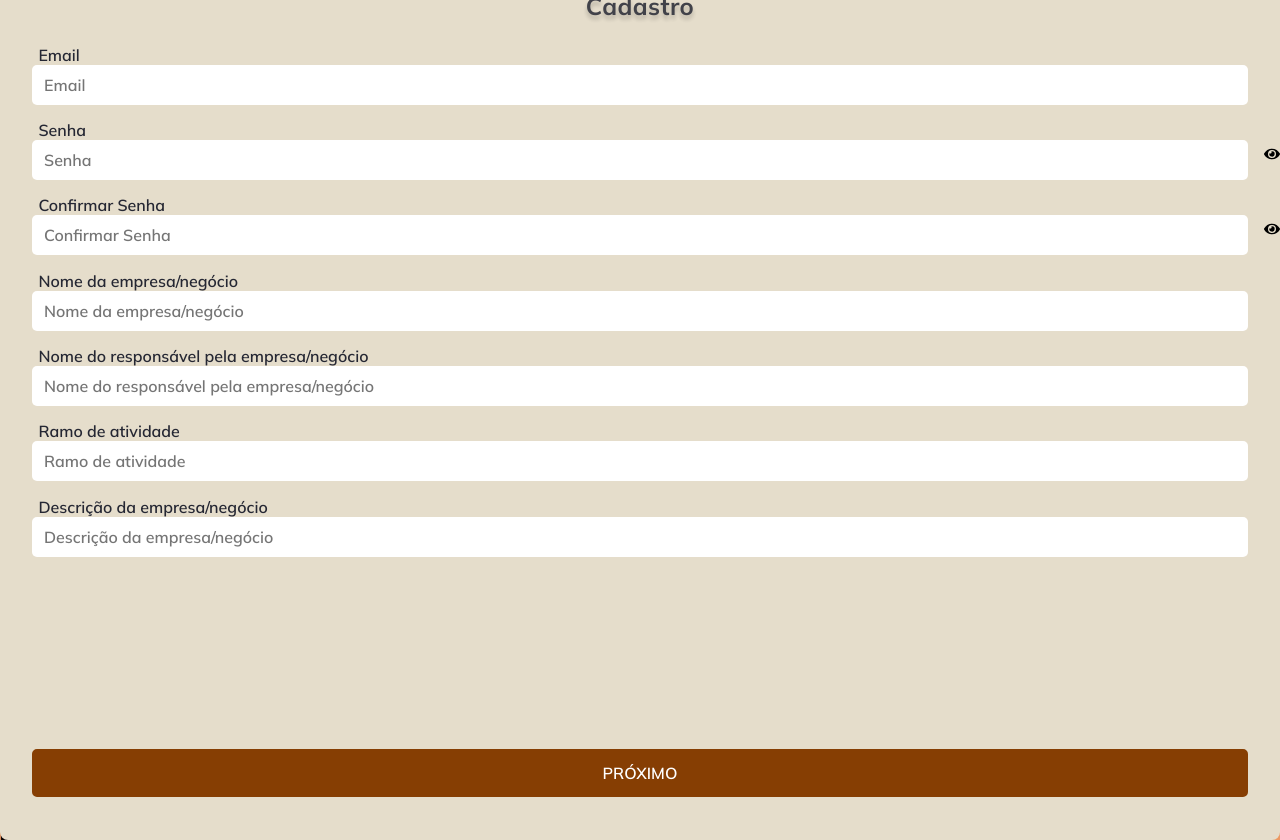
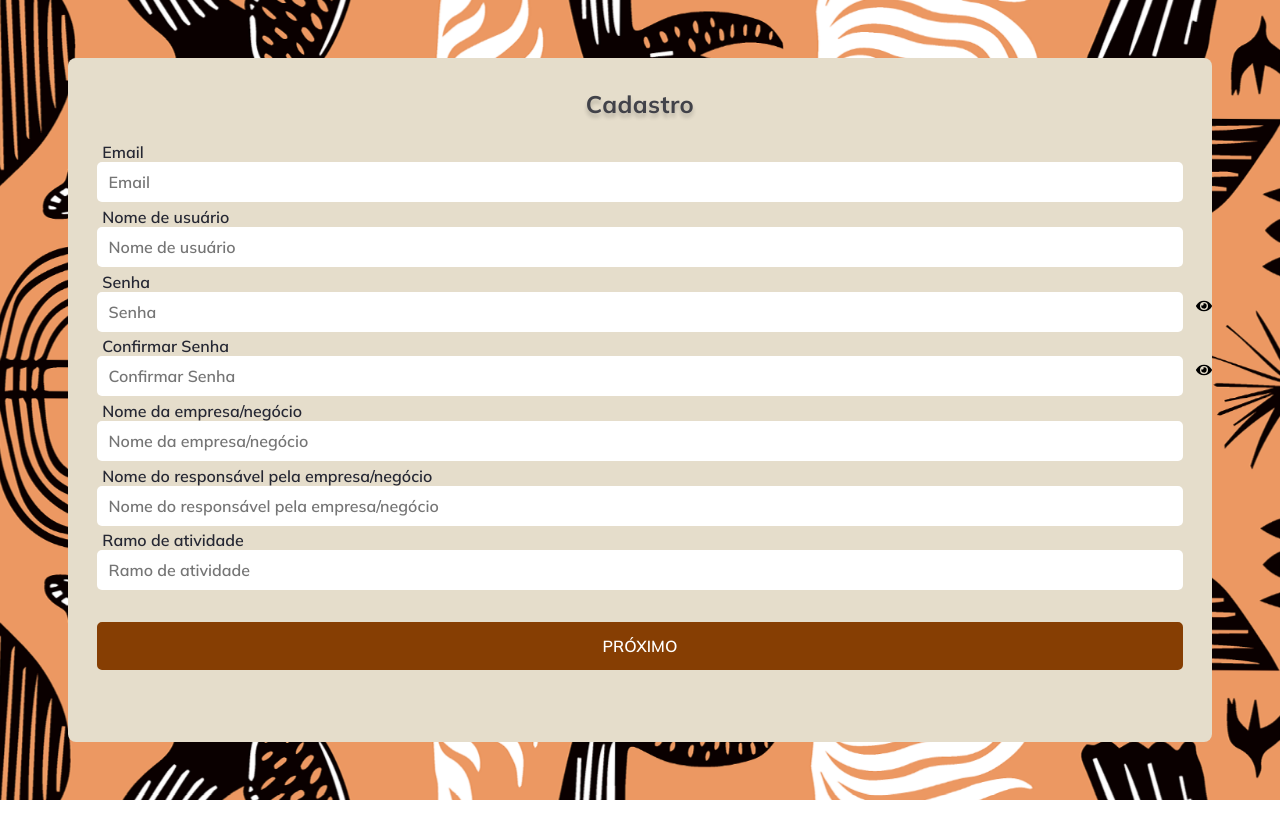
Before and after one commit to cilasmarques/quitanda-front, a React (Vite) app in the folder frontend-quitanda/: page /signup in a window 1280 px wide. After the commit the page ends 800 px from the top, so only its background shows below. Built offline with nearby package versions, Linux system fonts and the light colour scheme.

Commit message:
Estilização e criação das telas de signup

```diff
--- a/frontend-quitanda/src/pages/SignIn/styles.js
+++ b/frontend-quitanda/src/pages/SignIn/styles.js
@@ -13,8 +13,8 @@ export const Container = styled.div`
 export const LoginBox = styled.div`
   flex-direction: column;
 
-  width: 60rem;
-  height: 42rem;
+  width: 50rem;
+  height: 30rem;
 
   background-color: #e5ddcb;
   border-radius: 0.5rem;
@@ -23,7 +23,7 @@ export const LoginBox = styled.div`
 export const Header = styled.header`
   text-align: center;
   padding-top: 40px;
-  padding-bottom: 50px;
+  padding-bottom: 20px;
 `;
 
 export const Title = styled.h2`
@@ -52,7 +52,7 @@ export const Subtitle = styled.p`
 
 export const FormComponents = styled.p`
   width: 100%;
-  height: 15rem;
+  height: 12rem;
   display: flex;
   align-items: center;
   flex-direction: column;
@@ -60,7 +60,7 @@ export const FormComponents = styled.p`
 `;
 
 export const Footer = styled.div`
-  margin-top: 9rem;
+  margin-top: 7.3rem;
   text-align: center;
 `;
 
--- a/frontend-quitanda/src/pages/SignUp/index.jsx
+++ b/frontend-quitanda/src/pages/SignUp/index.jsx
@@ -1,4 +1,5 @@
-import React from "react";
+import React, { Fragment } from "react";
+import { useState } from "react";
 import InputWrapper from "../../components/Input/Input";
 import ButtonWrapper from "../../components/Button/Button";
 
@@ -12,8 +13,27 @@ import {
   Footer,
 } from "./styles";
 
+
 const SignUpPage = () => {
-  return (
+  const [email, setEmail] = useState();
+  const [userName, setUserName] = useState();
+  const [password, setPassword] = useState();
+  const [confirmPassword, setConfirmPassword] = useState();
+  const [companyName, setCompanyName] = useState();
+  const [ceoName, setCeoName] = useState();
+  const [companyRole, setCompanyRole] = useState();
+  const [switchScreen, setSwitchScreen] = useState(false);
+
+  const handleNextPage = () => { setSwitchScreen(!switchScreen) };
+
+  const handleSetEmail = (e) => {
+    /*Fazer validação */
+    setEmail(e.target.value)
+  };
+
+
+
+  const firstScreen = (
     <Container>
       <BoxContainer>
         <Header>
@@ -21,22 +41,52 @@ const SignUpPage = () => {
         </Header>
 
         <FormComponents>
-          <InputWrapper placeholder='Email'/>
-          <InputWrapper placeholder='Senha' variant='password' type='password' required/>
-          <InputWrapper placeholder='Confirmar Senha' variant='password' type='password' required/>
-          <InputWrapper placeholder='Nome da empresa/negócio'/>
-          <InputWrapper placeholder='Nome do responsável pela empresa/negócio'/>
-          <InputWrapper placeholder='Ramo de atividade'/>
-          <InputWrapper placeholder='Descrição da empresa/negócio'/>
+          <InputWrapper placeholder='Email' onChange={handleSetEmail}/>
+          <InputWrapper placeholder='Nome de usuário' />
+          <InputWrapper placeholder='Senha' variant='password' type='password' required />
+          <InputWrapper placeholder='Confirmar Senha' variant='password' type='password' required />
+          <InputWrapper placeholder='Nome da empresa/negócio' />
+          <InputWrapper placeholder='Nome do responsável pela empresa/negócio' />
+          <InputWrapper placeholder='Ramo de atividade' />
           {/* <ButtonWrapper>Upload</ButtonWrapper>  */} {/* Botao de upload de imagem */}
         </FormComponents>
 
         <Footer>
-          <ButtonWrapper variant="form">Próximo</ButtonWrapper>
+          <ButtonWrapper variant="form" onClick={handleNextPage}>Próximo</ButtonWrapper>
         </Footer>
       </BoxContainer>
     </Container>
-    );
+
+  )
+
+  const secondScreen = (
+    <Container>
+      <BoxContainer>
+        <Header>
+          <Title>Validação</Title>
+        </Header>
+
+        <FormComponents>
+          <InputWrapper placeholder='Descrição da empresa/negócio' />
+          <InputWrapper placeholder='Link rede social 01' />
+          <InputWrapper placeholder='Link rede social 02' />
+          <InputWrapper placeholder='Link rede social 03' />
+          <InputWrapper placeholder='Comprovante de MEI' />
+          <InputWrapper placeholder='CPF/CNPJ' />
+          <InputWrapper placeholder='Data de nascimento (DD/MM/AAAA)' />
+        </FormComponents>
+
+        <Footer>
+          <ButtonWrapper variant="form" onClick={handleNextPage} >Voltar</ButtonWrapper>
+          <ButtonWrapper variant="form">Realizar cadastro</ButtonWrapper>
+        </Footer>
+      </BoxContainer>
+    </Container>
+  )
+
+  return (
+    <Fragment>{switchScreen ? secondScreen : firstScreen}</Fragment>
+  );
 };
 
 export default SignUpPage;
--- a/frontend-quitanda/src/pages/SignUp/styles.js
+++ b/frontend-quitanda/src/pages/SignUp/styles.js
@@ -14,8 +14,8 @@ export const BoxContainer = styled.div`
   flex-direction: column;
   text-align: center;
 
-  width: 110rem;
-  height: 55rem;
+  width: 71.5rem;
+  height: 42.8rem;
 
   background-color: #e5ddcb;
   border-radius: 0.5rem;
@@ -40,7 +40,7 @@ export const Title = styled.h2`
 
 export const FormComponents = styled.div`
   width: 100%;
-  height: 32rem;
+  height: 28rem;
   display: flex;
   align-items: center;
   flex-direction: column;
@@ -48,7 +48,12 @@ export const FormComponents = styled.div`
 `;
 
 export const Footer = styled.div`
-  margin-top: 12rem;
+  margin-top: 2rem;
+  height: 6.5rem;
+  display: flex;
+  align-items: center;
+  flex-direction: column;
+  justify-content: space-between;
 `;
 
 export const FormLink = styled.a`
```
Also changed, not shown: frontend-quitanda/src/pages/Products/index.jsx (added, +41 -0 lines).
